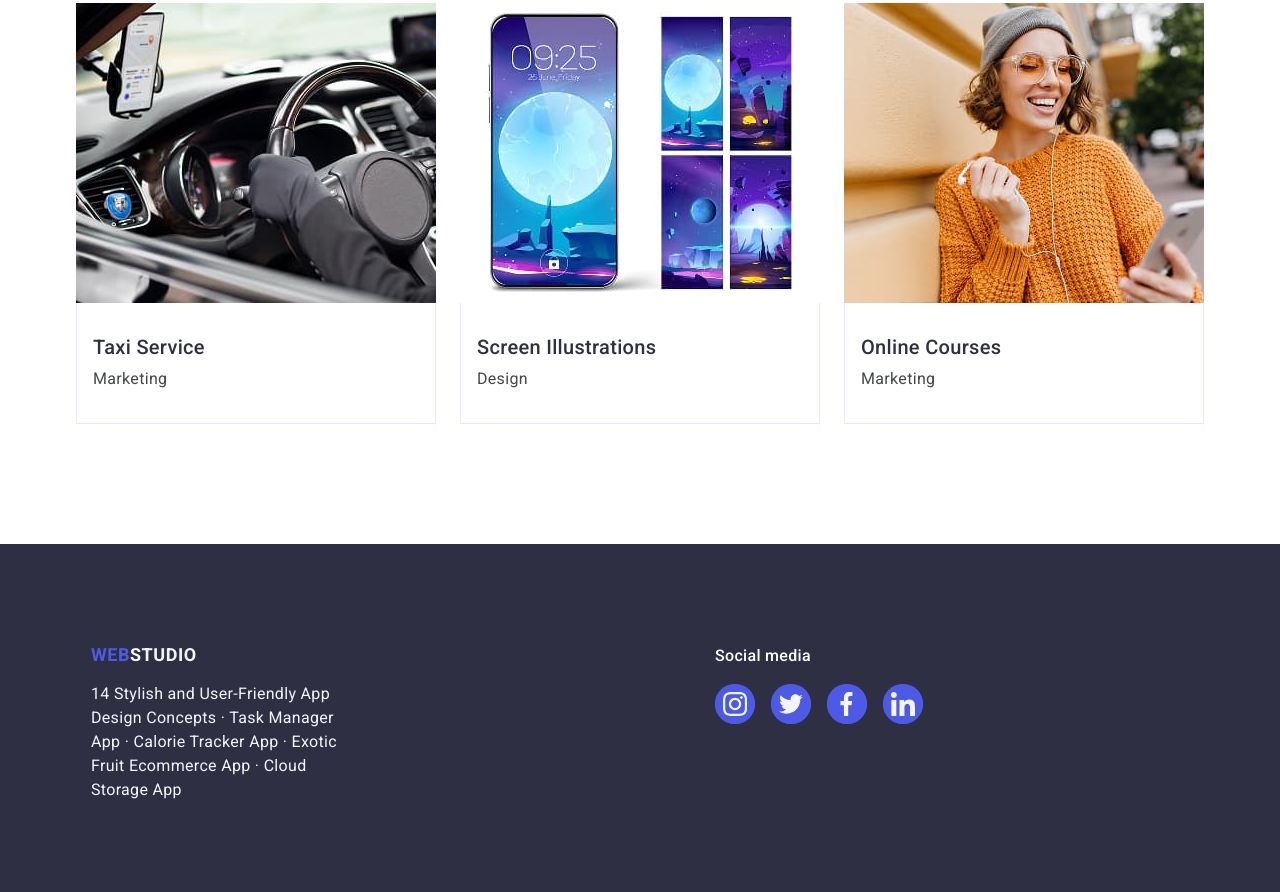
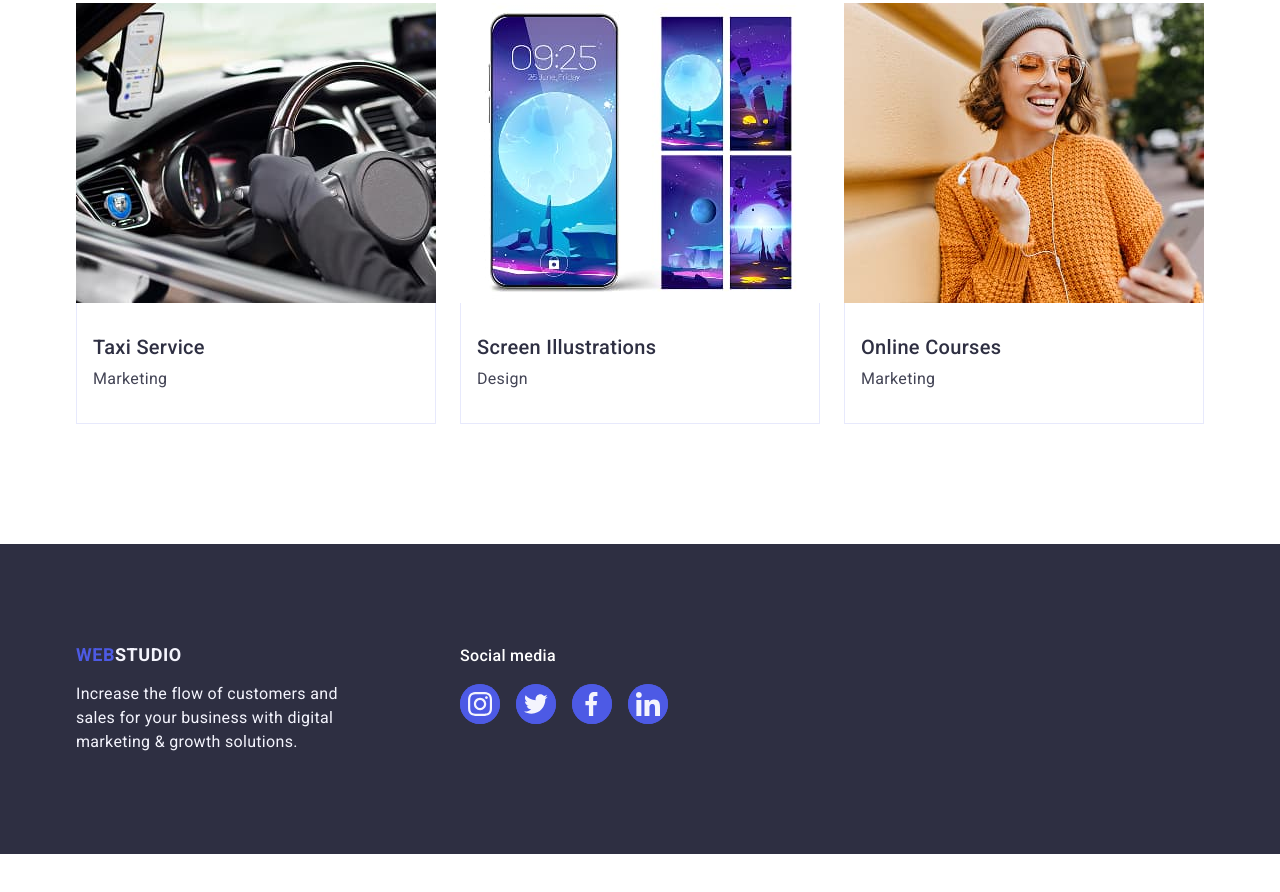
Before and after one commit to berestbodi/goit-markup-hw-04, a plain HTML site: page index.html in a window 1280 px wide. Shown: the part 2618-3510 px from the top of the page. After the commit the page ends 3472 px from the top, so only its background shows below. Drawn offline with nearby package versions, Linux system fonts and the light colour scheme.

Commit message:
FooterChanged

```diff
--- a/css/styles.css
+++ b/css/styles.css
@@ -369,6 +369,7 @@ button {
 .portfolio-item:hover {
   box-shadow: 0px 1px 6px rgba(46, 47, 66, 0.08),
     0px 1px 1px rgba(46, 47, 66, 0.16), 0px 2px 1px rgba(46, 47, 66, 0.08);
+  cursor: pointer;
 }
 
 .portfolio-thumb {
@@ -463,7 +464,6 @@ button {
 
 .footer-main-container {
   display: flex;
-  align-items: baseline;
 }
 
 .footer-container {
--- a/index.html
+++ b/index.html
@@ -434,17 +434,16 @@
     <!-- FOOTER -->
     <footer class="footer">
       <div class="footer-main-container container">
-        <div class="container footer-container">
+        <div class="footer-container">
           <a href="./index.html" class="link logo footer-logo"
             >Web<span class="footer-span">Studio</span></a
           >
           <p class="footer-paragraph">
-            14 Stylish and User-Friendly App Design Concepts · Task Manager App
-            · Calorie Tracker App · Exotic Fruit Ecommerce App · Cloud Storage
-            App
+            Increase the flow of customers and sales for your business with
+            digital marketing & growth solutions.
           </p>
         </div>
-        <div class="footer-thump container">
+        <div class="footer-thump">
           <p class="footer-title">Social media</p>
           <ul class="list footer-social-list">
             <li class="footer-social-item">
```
